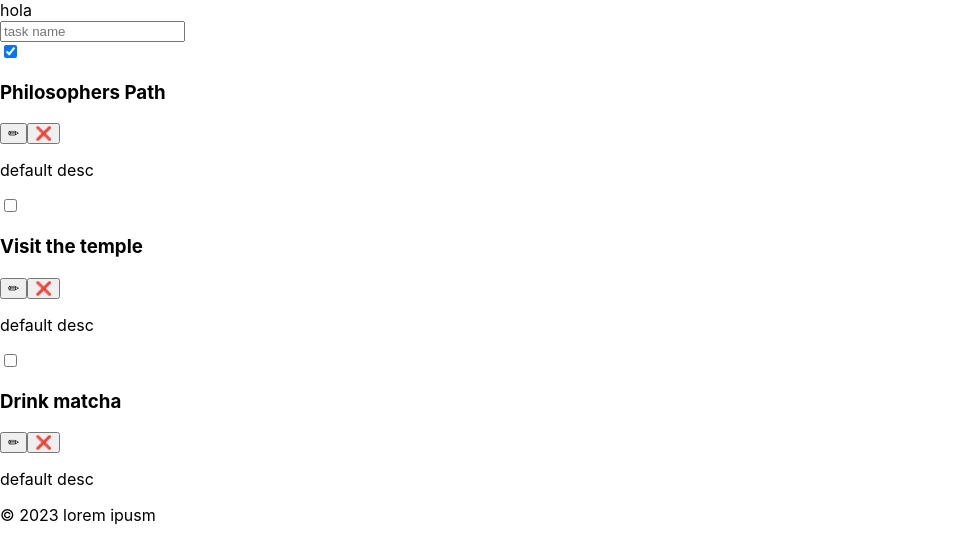
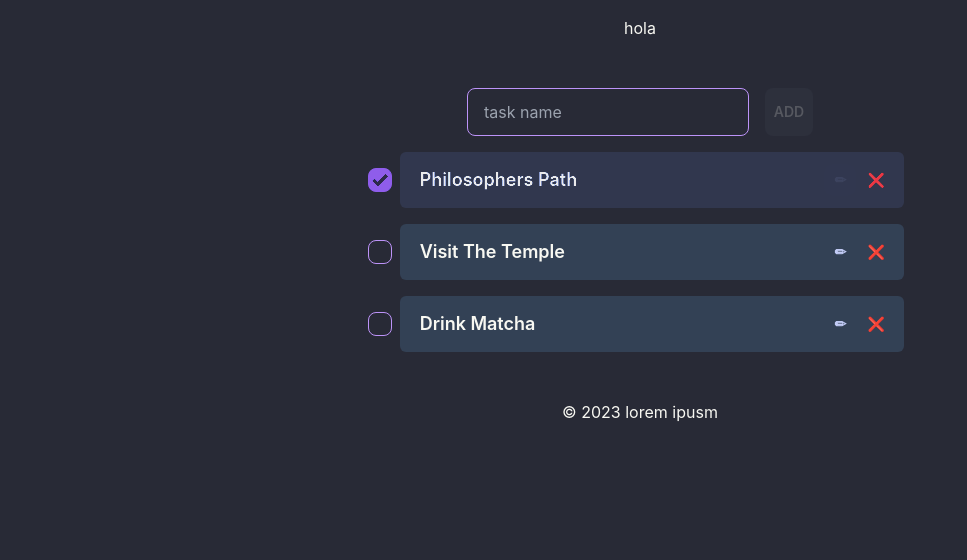
Before and after one commit to A9Marshe/mini-todo, a React (Create React App) app: page / in a window 1280 px wide. Shown: the top 560 px of the page, without its empty margins (0-967 px from the left). Built offline with nearby package versions, Linux system fonts and the light colour scheme.

Commit message:
refactored components: Reducers now work properly!

```diff
--- a/src/App.js
+++ b/src/App.js
@@ -1,30 +1,7 @@
-import { useReducer } from 'react';
 import { TasksList } from './components';
-import tasksReducer from './hooks/TasksReducer';
+import './App.css'
+export default function App() {
 
-export default function App() {
-  const [tasks, dispatch] = useReducer(tasksReducer, initialTasks);
-  let nextId = tasks[-1]?.id;
-  // DISPATCH ACITON HANDLERS
-  function handleAddTask(text) {
-    dispatch({
-      type: 'added',
-      id: nextId++,
-      text: text,
-    })
-  }
-  function handleChangeTask(task) {
-    dispatch({
-      type: 'changed',
-      task: task,
-    })
-  }
-  function handleDeleteTask(taskId) {
-    dispatch({
-      type: 'deleted',
-      id: taskId,
-    });
-  }
 
   return (
     <div className='h-screen flex flex-col space-y-2 ' >
@@ -32,7 +9,7 @@ export default function App() {
         hola
       </header>
       <main className=''>
-        <TasksList tasks={tasks} onChangeTask={handleChangeTask} onDeleteTask={handleAddTask} />
+        <TasksList initialTasks={initialTasks} />
       </main>
       <footer className=' w-full  mx-auto text-center p-4'>
         © 2023 lorem ipusm
--- a/src/components/NewTask.jsx
+++ b/src/components/NewTask.jsx
@@ -1,13 +1,31 @@
-import React from "react";
+import React, { useState } from "react";
 
-export default function NewTask() {
+export default function NewTask({ handleAddTask }) {
+  const [name, setName] = useState("");
+  function addNewTask() {
+    console.log(
+      `%c${name}`,
+      "color:blue; background-color:white; font-size:128px"
+    );
+    handleAddTask(name);
+    setName("");
+  }
   return (
-    <div className=" p-2">
+    <div className="flex flex-row items-center space-x-4 p-2">
       <input
+        value={name}
+        onChange={(e) => setName(e.target.value)}
         type="text"
         placeholder="task name"
         className=" input-bordered input-secondary input w-full max-w-xs"
       />
+      <button
+        disabled={name.length ? "" : "disabled"}
+        onClick={addNewTask}
+        className="btn-primary btn-square btn-md btn "
+      >
+        add
+      </button>
     </div>
   );
 }
--- a/src/components/TasksList.jsx
+++ b/src/components/TasksList.jsx
@@ -1,19 +1,44 @@
-import React, { useReducer } from "react";
 import NewTask from "./NewTask";
 import TodoItem from "./TodoItem";
+import tasksReducer from "../hooks/TasksReducer";
+import { useReducer, useRef } from "react";
 
-export default function TasksList({ tasks }) {
+export default function TasksList({ initialTasks }) {
+  const [tasks, dispatch] = useReducer(tasksReducer, initialTasks);
+  const nextId = useRef(3);
+  // DISPATCH ACITON HANDLERS
+  function handleAddTask(text) {
+    nextId.current = nextId.current + 1;
+    dispatch({
+      type: "added",
+      id: nextId.current,
+      text: text,
+    });
+  }
+
+  function handleChangeTask(task) {
+    dispatch({
+      type: "changed",
+      task: task,
+    });
+  }
+  function handleDeleteTask(taskId) {
+    dispatch({
+      type: "deleted",
+      id: taskId,
+    });
+  }
   return (
     <div className="mx-auto flex h-full max-w-screen-xl flex-col items-center  p-4 ">
-      <NewTask />
-      <div className="flex max-w-screen-lg flex-col items-center">
+      <NewTask handleAddTask={handleAddTask} />
+      <div className=" flex h-1/2 max-w-screen-lg flex-col items-center">
         {tasks.map((t) => {
           return (
             <TodoItem
               key={t.id}
-              name={t.text}
-              desc="default desc"
-              done={t.done}
+              task={t}
+              handleDeleteTask={handleDeleteTask}
+              handleChangeTask={handleChangeTask}
             />
           );
         })}
--- a/src/components/TodoItem.jsx
+++ b/src/components/TodoItem.jsx
@@ -1,43 +1,90 @@
-import React, { useState } from "react";
+import React, { useRef, useState } from "react";
 
-export default function TodoItem({ name, done, desc }) {
-  const [isDone, setIsDone] = useState(done);
-  const handleChange = () => {
-    setIsDone(() => !isDone);
-    console.log(isDone);
-  };
+export default function TodoItem({ task, handleDeleteTask, handleChangeTask }) {
+  const originalText = useRef(task.text);
+  const [isEditing, setIsEditing] = useState(false);
+  const [text, setText] = useState(task.text);
+
+  function handleEditTask() {
+    setIsEditing(false);
+    handleChangeTask({ ...task, text });
+  }
+  function undo() {
+    setText(originalText.value);
+    setIsEditing(false);
+  }
+
   return (
     <div
       className={`flex max-w-[90vw] flex-row items-center ${
-        isDone && "opacity-90 mix-blend-color-dodge"
+        task.done && "opacity-90 mix-blend-color-dodge"
       }`}
     >
       <input
+        onChange={() => handleChangeTask({ ...task, done: !task.done })}
         type="checkbox"
         className="checkbox-secondary checkbox"
+        name="task status"
+        id="task-status"
+        checked={task.done ? "checked" : ""}
+        disabled={isEditing ? "disabled" : ""}
+      />
+      <article className="m-2 w-[50ch] rounded-md bg-slate-700 p-3">
+        <div className="text- flex flex-row items-center justify-between capitalize">
+          {isEditing ? (
+            <>
+              <input
+                autoFocus
+                title="editing task"
+                value={text}
+                onChange={(e) => setText(e.target.value)}
+                type="text"
                 name=""
                 id=""
-        checked={isDone ? "checked" : ""}
-        onChange={handleChange}
+                className="text- input-secondary input max-w-[40ch] overflow-hidden overflow-ellipsis whitespace-nowrap bg-secondary pl-2 text-lg font-semibold"
               />
-      <article className="m-2 w-[50ch] rounded-md bg-slate-700 p-3">
-        <div className="text- flex flex-row justify-between capitalize">
+              <div className="ml-6 flex space-x-1">
+                <button
+                  onClick={handleEditTask}
+                  disabled={task.done ? "disabled" : ""}
+                  className="btn-square btn-sm btn border-0 bg-transparent hover:bg-gray-600"
+                >
+                  ✔
+                </button>
+                <button
+                  onClick={undo}
+                  className="btn-square btn-sm btn border-0 bg-transparent hover:bg-slate-600 "
+                >
+                  🔁
+                </button>
+              </div>
+            </>
+          ) : (
+            <>
               <h3
-            title={name}
+                title={text}
                 className="max-w-[40ch] overflow-hidden overflow-ellipsis whitespace-nowrap pl-2 text-lg font-semibold"
               >
-            {name}
+                {text}
               </h3>
               <div className="ml-6 flex space-x-1">
-            <button className="btn-square btn-sm btn border-0 bg-transparent hover:bg-gray-600">
+                <button
+                  onClick={() => setIsEditing(true)}
+                  disabled={task.done ? "disabled" : ""}
+                  className="btn-square btn-sm btn border-0 bg-transparent hover:bg-gray-600"
+                >
                   ✏
                 </button>
-            <button className="btn-square btn-sm btn border-0 bg-transparent hover:bg-red-900 ">
+                <button
+                  onClick={() => handleDeleteTask(task.id)}
+                  className="btn-square btn-sm btn border-0 bg-transparent hover:bg-red-900 "
+                >
                   ❌
                 </button>
               </div>
+            </>
+          )}
         </div>
-        <p className="px-5 text-sm font-semibold">{desc}</p>
       </article>
     </div>
   );
```
Lines whose indentation alone changed are shown as unchanged.
